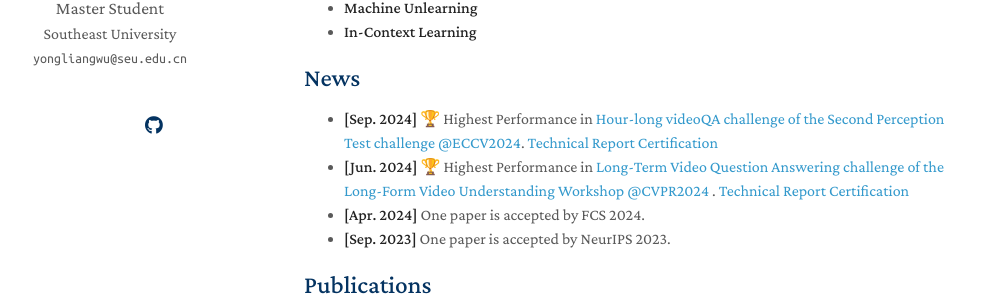
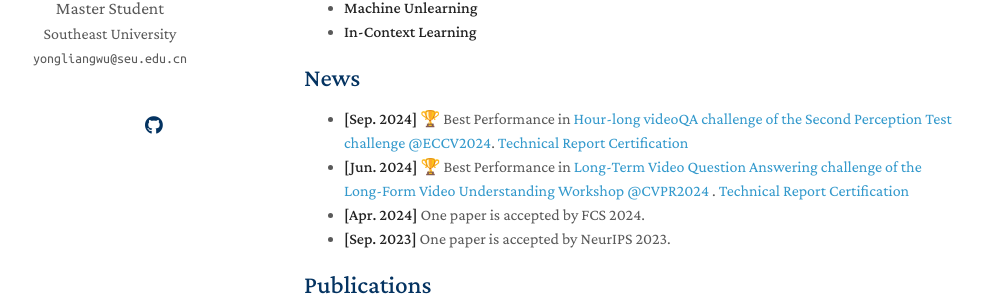
Before and after one commit to yongliang-wu/yongliang-wu.github.io, a Jekyll site: the page built from index.md, in a window 1280 px wide and 900 px high. Shown: the part 271-574 px from the top of the window, without its empty margins (166-1149 px from the left). Built offline with Jekyll 4.4.1, drawn with Linux system fonts in a browser that asks for light colours; nearby versions of some CDN libraries; a style sheet for code colours, icons or effects is not loaded; our own code applies the rules of GitHub Pages for plain Markdown files.

Commit message:
Update index.md

```diff
--- a/index.md
+++ b/index.md
@@ -13,9 +13,9 @@
 - **In-Context Learning**
 
 ## News
-- **[Sep. 2024]** 🏆 Highest Performance in [Hour-long videoQA challenge of the Second Perception Test challenge @ECCV2024](https://ptchallenge-workshop.github.io/).
+- **[Sep. 2024]** 🏆 Best Performance in [Hour-long videoQA challenge of the Second Perception Test challenge @ECCV2024](https://ptchallenge-workshop.github.io/).
 [Technical Report](https://drive.google.com/file/d/1R0zpIGfviujEjo7deg5IqmJQaPLxHs5J/view) [Certification](./assets/img/hourlong.pdf)
-- **[Jun. 2024]** 🏆 Highest Performance in [Long-Term Video Question Answering challenge of the Long-Form Video Understanding Workshop @CVPR2024 ](https://sites.google.com/view/loveucvpr24/track1).
+- **[Jun. 2024]** 🏆 Best Performance in [Long-Term Video Question Answering challenge of the Long-Form Video Understanding Workshop @CVPR2024 ](https://sites.google.com/view/loveucvpr24/track1).
 [Technical Report](https://arxiv.org/abs/2406.17309) [Certification](./assets/img/moivechat.pdf)
 - **[Apr. 2024]** One paper is accepted by FCS 2024.
 - **[Sep. 2023]** One paper is accepted by NeurIPS 2023.
```
